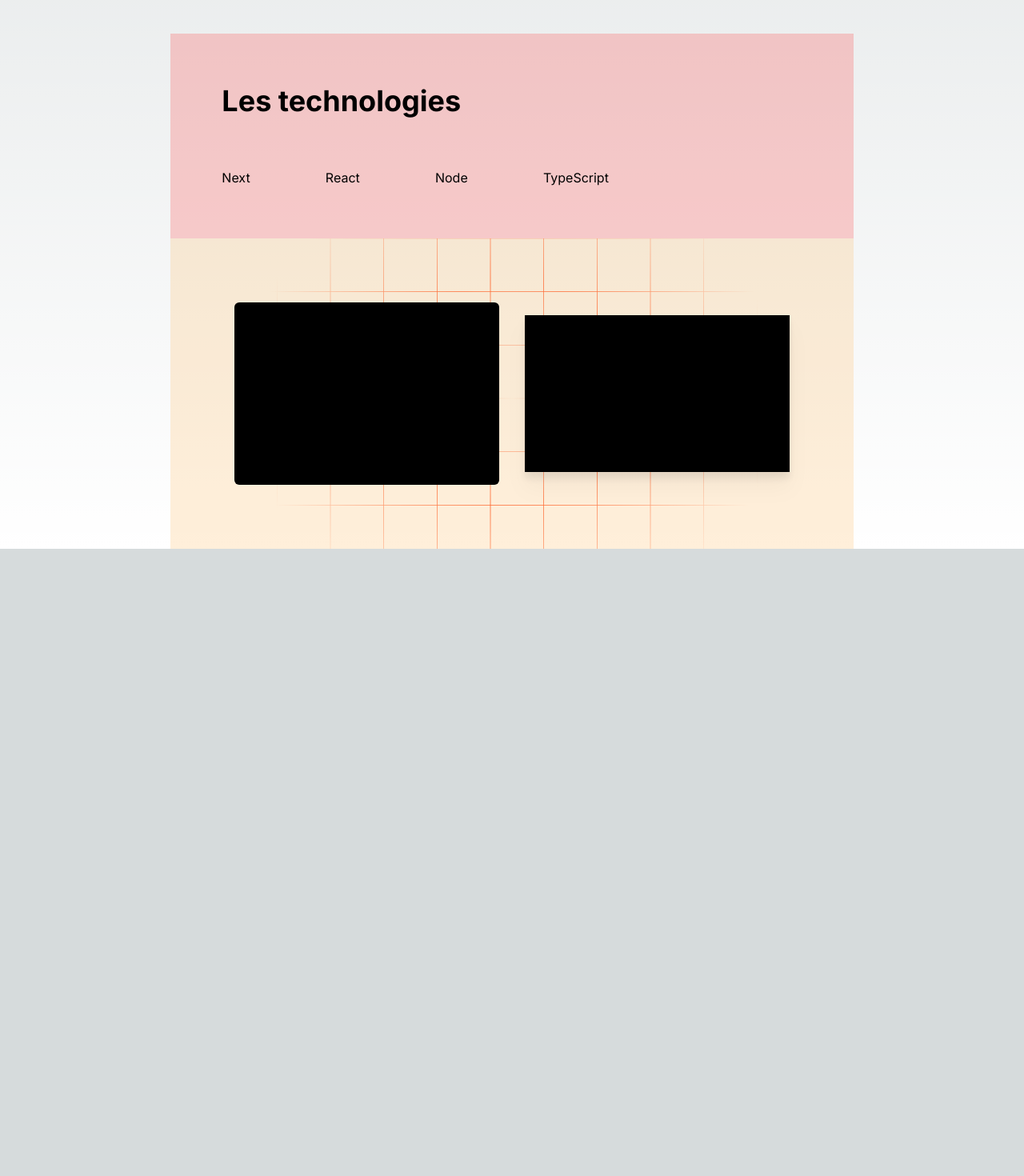
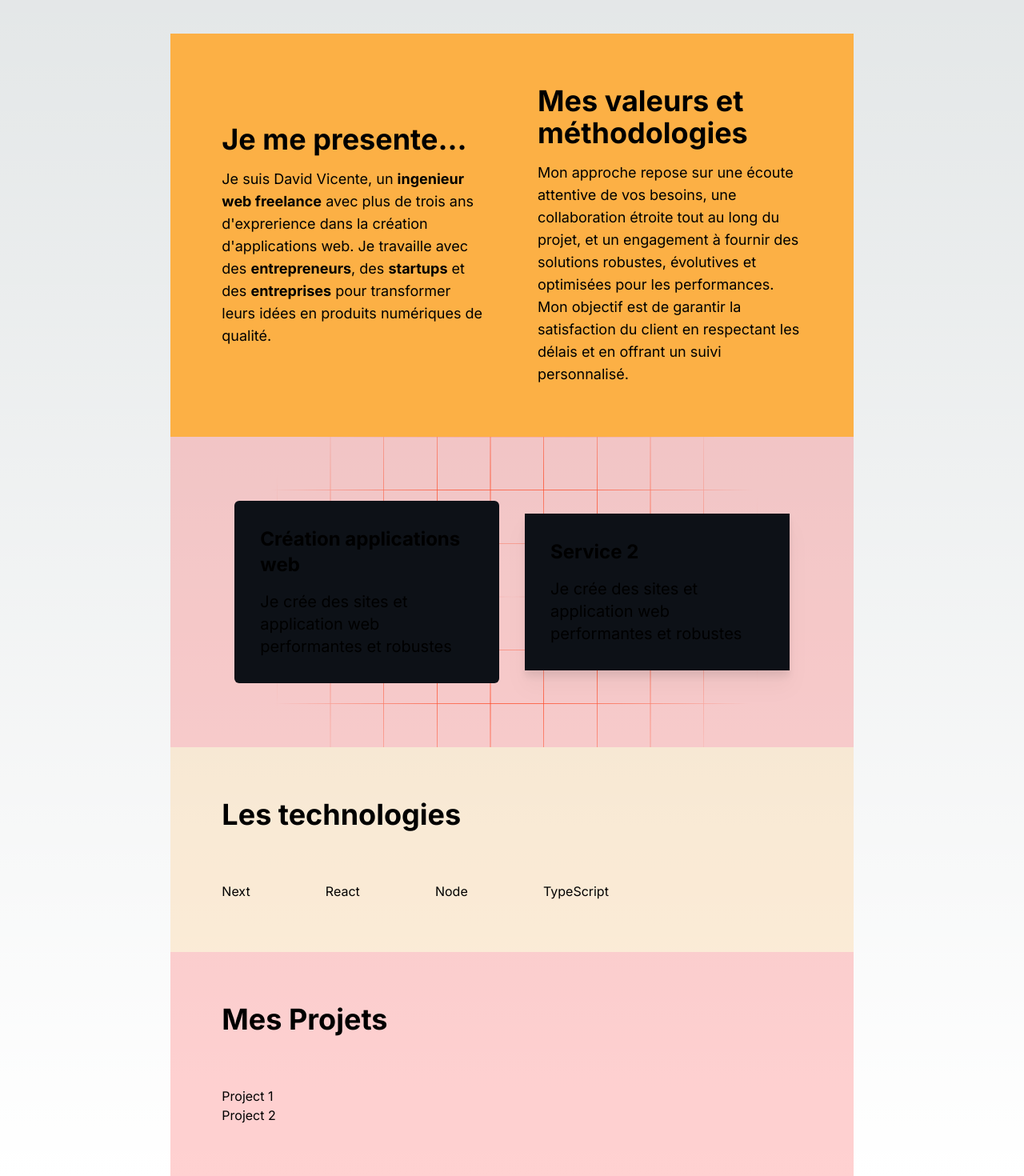
Before and after one commit to david-vct/my-portfolio, a Next.js app: page / in a window 1280 px wide. Shown: the part 758-2228 px from the top of the page at 80% size. Before the commit the page ends 1444 px from the top, so only its background shows below. Built offline with nearby package versions, Linux system fonts and the light colour scheme.

Commit message:
feat: add skeleton of the presentation section

```diff
--- /dev/null
+++ b/app/components/PresentationSection.tsx
@@ -0,0 +1,30 @@
+import React from "react"
+
+const PresentationSection = () => {
+	return (
+		<section className="w-full md:w-2/3 p-16 bg-secondary">
+			<div className="grid grid-cols-2 gap-16 items-center">
+				<div>
+					<h1 className="text-4xl font-bold pb-4">Je me presente...</h1>
+					<p className="text-lg">
+						Je suis David Vicente, un <strong>ingenieur web freelance</strong> avec plus de trois ans d'exprerience dans
+						la création d'applications web. Je travaille avec des <strong>entrepreneurs</strong>, des{" "}
+						<strong>startups</strong> et des <strong>entreprises</strong> pour transformer leurs idées en produits
+						numériques de qualité.
+					</p>
+				</div>
+				<div>
+					<h2 className="text-4xl font-bold pb-4">Mes valeurs et méthodologies</h2>
+					<p className="text-lg">
+						Mon approche repose sur une écoute attentive de vos besoins, une collaboration étroite tout au long du
+						projet, et un engagement à fournir des solutions robustes, évolutives et optimisées pour les performances.
+						Mon objectif est de garantir la satisfaction du client en respectant les délais et en offrant un suivi
+						personnalisé.
+					</p>
+				</div>
+			</div>
+		</section>
+	)
+}
+
+export default PresentationSection
--- /dev/null
+++ b/app/components/ProjectSection.tsx
@@ -0,0 +1,15 @@
+import React from "react"
+
+const ProjectSection = () => {
+	return (
+		<section className="w-full md:w-2/3 p-16 bg-primary/20">
+			<h1 className="text-4xl font-bold pb-16">Mes Projets</h1>
+			<div className="flex flex-col">
+				<div>Project 1</div>
+				<div>Project 2</div>
+			</div>
+		</section>
+	)
+}
+
+export default ProjectSection
--- a/app/components/ServicesSection.tsx
+++ b/app/components/ServicesSection.tsx
@@ -2,7 +2,7 @@ import React from "react"
 
 const ServicesSection = () => {
 	return (
-		<section className="relative flex flex-row items-center justify-center w-full md:w-2/3 p-16 bg-secondary/20">
+		<section className="relative flex flex-row items-center justify-center w-full md:w-2/3 p-16 bg-primary/20">
 			<div className="absolute z-[-1] w-full h-full bg-[url('/grid-orange.svg')] [mask-image:radial-gradient(circle,transparent_0%,#000_30%,transparent_70%)]"></div>
 			<div className="w-1/2 h-46 p-8 m-4 bg-base drop-shadow-ml rounded-md">
 				<h2 className="text-2xl font-bold">Création applications web</h2>
--- a/app/components/TechnoSection.tsx
+++ b/app/components/TechnoSection.tsx
@@ -2,7 +2,7 @@ import React from "react"
 
 const TechnoSection = () => {
 	return (
-		<section className="w-full md:w-2/3 p-16 bg-primary/20">
+		<section className="w-full md:w-2/3 p-16 bg-secondary/20">
 			<h1 className="text-4xl font-bold pb-16">Les technologies</h1>
 			<div className="flex flex-row justify-between w-2/3">
 				<div>Next</div>
--- a/app/page.tsx
+++ b/app/page.tsx
@@ -1,4 +1,6 @@
 import Hero from "./components/Hero"
+import PresentationSection from "./components/PresentationSection"
+import ProjectSection from "./components/ProjectSection"
 import ServicesSection from "./components/ServicesSection"
 import TechnoSection from "./components/TechnoSection"
 
@@ -6,8 +8,10 @@ export default function Home() {
 	return (
 		<main className="flex flex-col items-center justify-between">
 			<Hero />
+			<PresentationSection />
+			<ServicesSection />
 			<TechnoSection />
-			<ServicesSection />
+			<ProjectSection />
 		</main>
 	)
 }
--- a/tailwind.config.ts
+++ b/tailwind.config.ts
@@ -16,7 +16,7 @@ const config: Config = {
 				primary: "#fd1d1d",
 				secondary: "#fcb045",
 				accent: "#fd582d",
-				base: "#000000",
+				base: "#0d1117",
 			},
 		},
 	},
```
